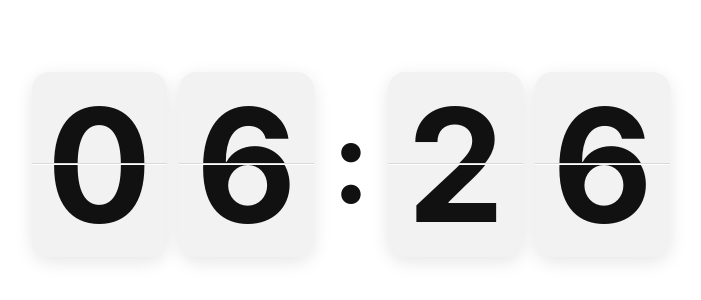
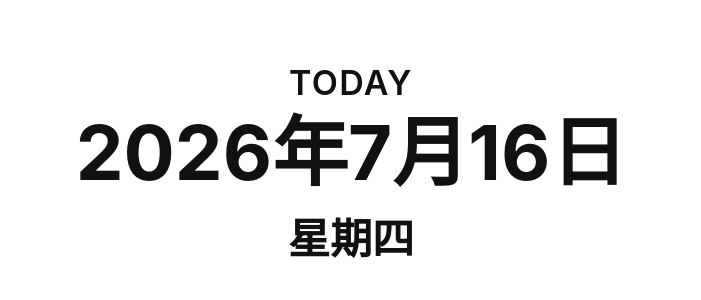
Before and after one commit to ats7hk/notion-widgets, a plain HTML site: page date/index.html in a window 1280 px wide. Shown: the part 236-536 px from the top of the page, without its empty margins (289-990 px from the left). Drawn offline with Linux system fonts and the light colour scheme.

Commit message:
Add files via upload

```diff
--- a/date/index.html
+++ b/date/index.html
@@ -1,47 +1,32 @@
 <!DOCTYPE html>
-<html lang="en">
+<html lang="zh-HK">
 <head>
 <meta charset="UTF-8">
 <meta name="viewport" content="width=device-width, initial-scale=1.0">
-<title>Flip Clock</title>
+<title>Today Date</title>
 <style>
-:root{--bg:#fff;--card:#f2f2f2;--text:#111;--line:#d9d9d9;--shadow:rgba(0,0,0,.10)}
 *{box-sizing:border-box}
-html,body{width:100%;height:100%;margin:0;background:var(--bg);overflow:hidden;font-family:-apple-system,BlinkMacSystemFont,"Segoe UI",Arial,sans-serif}
-body{display:grid;place-items:center}
-.clock{display:flex;align-items:center;justify-content:center;gap:clamp(7px,1.5vw,18px);width:100%;padding:12px}
-.group{display:flex;gap:clamp(5px,1vw,12px)}
-.separator{font-size:clamp(42px,11vw,115px);font-weight:700;color:var(--text);line-height:1;transform:translateY(-3%)}
-.digit{position:relative;width:clamp(55px,14vw,135px);height:clamp(78px,20vw,185px);perspective:800px}
-.card,.flip{position:absolute;inset:0;border-radius:clamp(10px,1.7vw,18px);overflow:hidden;color:var(--text)}
-.card{background:var(--card);box-shadow:0 5px 18px var(--shadow)}
-.top,.bottom,.flip-top,.flip-bottom{position:absolute;left:0;width:100%;height:50%;overflow:hidden;display:flex;justify-content:center;font-size:clamp(64px,16vw,155px);font-weight:700;line-height:1;background:var(--card);user-select:none}
-.top,.flip-top{top:0;align-items:flex-end;border-bottom:1px solid var(--line);transform-origin:bottom}
-.bottom,.flip-bottom{bottom:0;align-items:flex-start;border-top:1px solid #fff;transform-origin:top}
-.top span,.flip-top span{transform:translateY(50%)}
-.bottom span,.flip-bottom span{transform:translateY(-50%)}
-.flip{background:transparent;pointer-events:none}
-.flip-top,.flip-bottom{backface-visibility:hidden}
-.flip-top{z-index:2;animation:flipTop .32s ease-in forwards}
-.flip-bottom{transform:rotateX(90deg);animation:flipBottom .32s .32s ease-out forwards}
-@keyframes flipTop{from{transform:rotateX(0)}to{transform:rotateX(-90deg)}}
-@keyframes flipBottom{from{transform:rotateX(90deg)}to{transform:rotateX(0)}}
+html,body{margin:0;width:100%;height:100%;background:#fff;font-family:-apple-system,BlinkMacSystemFont,"Segoe UI",Arial,"Noto Sans TC",sans-serif;color:#111}
+body{display:grid;place-items:center;overflow:hidden}
+.card{text-align:center;padding:18px 22px}
+.today{font-size:clamp(18px,4.5vw,34px);font-weight:600;letter-spacing:.04em;margin-bottom:8px}
+.date{font-size:clamp(34px,9vw,76px);font-weight:750;line-height:1.1}
+.weekday{font-size:clamp(20px,5.5vw,42px);font-weight:600;margin-top:10px}
 </style>
 </head>
 <body>
-<main class="clock" aria-label="Flip clock">
-  <div class="group"><div class="digit"></div><div class="digit"></div></div>
-  <div class="separator">:</div>
-  <div class="group"><div class="digit"></div><div class="digit"></div></div>
-</main>
+<div class="card">
+  <div class="today">TODAY</div>
+  <div class="date" id="date"></div>
+  <div class="weekday" id="weekday"></div>
+</div>
 <script>
-const digits=[...document.querySelectorAll(".digit")];
-function card(v){const e=document.createElement("div");e.className="card";e.innerHTML=`<div class="top"><span>${v}</span></div><div class="bottom"><span>${v}</span></div>`;return e}
-function time(){return new Date().toLocaleTimeString("en-GB",{hour12:false,hour:"2-digit",minute:"2-digit"}).replace(":","")}
-function init(){const v=time();digits.forEach((d,i)=>{d.dataset.value=v[i];d.appendChild(card(v[i]))})}
-function flip(d,n){const c=d.dataset.value;if(c===n)return;const old=d.querySelector(".card"),next=card(n);d.insertBefore(next,old);const f=document.createElement("div");f.className="flip";f.innerHTML=`<div class="flip-top"><span>${c}</span></div><div class="flip-bottom"><span>${n}</span></div>`;d.appendChild(f);setTimeout(()=>{old.remove();f.remove();d.dataset.value=n},680)}
-function update(){const v=time();digits.forEach((d,i)=>flip(d,v[i]))}
-init();setInterval(update,1000);
+function update(){
+  const d=new Date();
+  document.getElementById("date").textContent=new Intl.DateTimeFormat("zh-HK",{year:"numeric",month:"long",day:"numeric"}).format(d);
+  document.getElementById("weekday").textContent=new Intl.DateTimeFormat("zh-HK",{weekday:"long"}).format(d);
+}
+update();setInterval(update,60000);
 </script>
 </body>
 </html>
```
